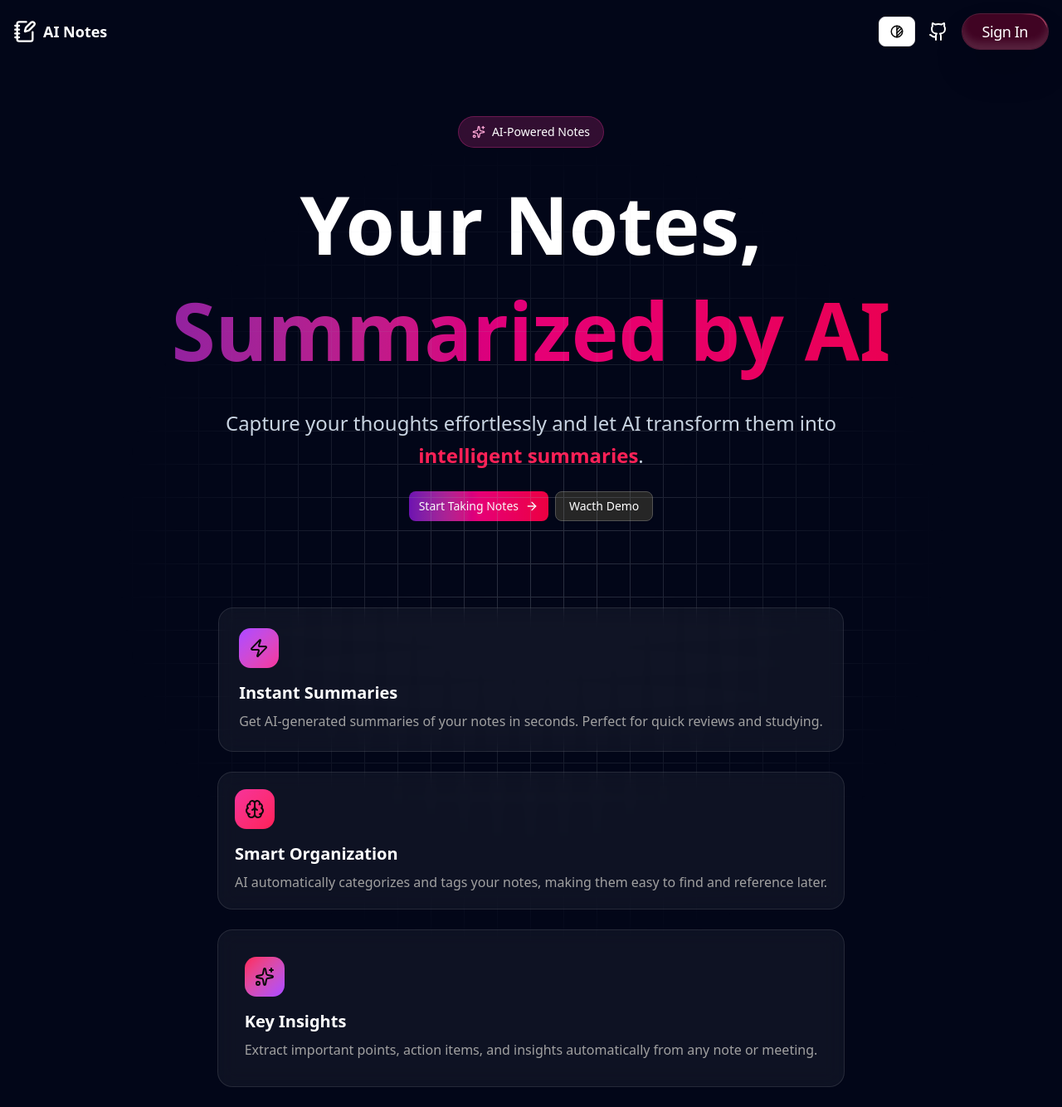
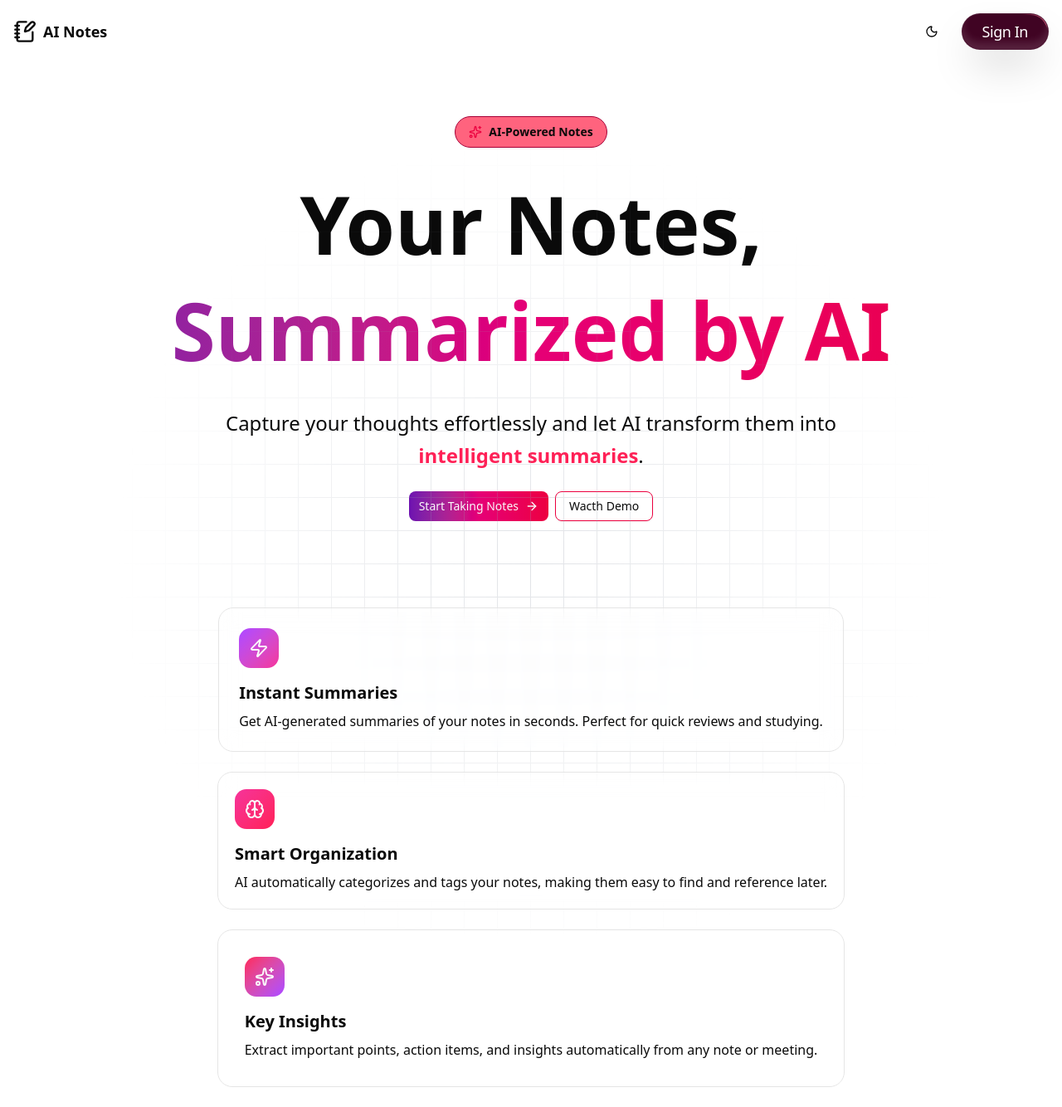
Before and after one commit to MDK528/fullstack-notes-app, a React (Vite) app in the folder client/: page / in a window 1280 px wide. Shown: the whole page at 83% size. Built offline with nearby package versions, Linux system fonts and the light colour scheme.

Commit message:
feat: Refactor Hero, ThemeBtn, and service components for improved UI and functionality

```diff
--- a/client/src/components/Hero.jsx
+++ b/client/src/components/Hero.jsx
@@ -9,10 +9,7 @@ function Hero() {
 
 
   return (
-    // <div className=' inset-0 z-0 bg-[radial-gradient(140%_140%_at_50%_90%,#000000_50%,#350136_100%)]
-    // sm:bg-[radial-gradient(150%_120%_at_40%_100%,#000000_30%,#350136_100%)]'
-    // >
-    <div className="relative items-center justify-center overflow-hidden bg-slate-950">
+    <div className="relative items-center justify-center overflow-hidden bg-background dark:bg-background">
       <AnimatedGridPattern
         numSquares={30}
         maxOpacity={0.5}
@@ -21,28 +18,28 @@ function Hero() {
       />
         <div className='flex items-center justify-between px-2 md:px-4 py-2 md:py-4'>
             <div className='flex items-center justify-center gap-2'>
-                <NotebookPen className='text-background' height={28} width={28}/>
-                <span className='text-background text-base font-semibold md:font-bold md:text-lg'>AI Notes</span>
+                <NotebookPen className='' height={28} width={28}/>
+                <span className='text-base font-semibold md:font-bold md:text-lg'>AI Notes</span>
             </div>
             <div className='flex items-center gap-4'>
               <ThemeBtn/>
-              <a href="https://github.com/MDK528/fullstack-notes-app" target='_blank'>
+              {/* <a href="https://github.com/MDK528/fullstack-notes-app" target='_blank' className='px-2 py-2 rounded-full bg-foreground '>
                 <svg xmlns="http://www.w3.org/2000/svg" width="24" height="24" viewBox="0 0 24 24" fill="none" stroke="currentColor" stroke-width="2" stroke-linecap="round" stroke-linejoin="round" class="lucide lucide-github-icon lucide-github text-background"><path d="M15 22v-4a4.8 4.8 0 0 0-1-3.5c3 0 6-2 6-5.5.08-1.25-.27-2.48-1-3.5.28-1.15.28-2.35 0-3.5 0 0-1 0-3 1.5-2.64-.5-5.36-.5-8 0C6 2 5 2 5 2c-.3 1.15-.3 2.35 0 3.5A5.403 5.403 0 0 0 4 9c0 3.5 3 5.5 6 5.5-.39.49-.68 1.05-.85 1.65-.17.6-.22 1.23-.15 1.85v4"/><path d="M9 18c-4.51 2-5-2-7-2"/></svg>
-              </a>
+              </a> */}
               <SignIn/>
             </div>
         </div>
 
         <div className="text-center space-y-8 mt-16">
 
-          <div className="inline-flex items-center space-x-2 px-4 py-2 bg-pink-500/20 border border-pink-500/30 rounded-full backdrop-blur-sm">
-            <Sparkles className="w-4 h-4 text-pink-300" />
-            <span className="text-sm text-background">AI-Powered Notes</span>
+          <div className="inline-flex items-center space-x-2 px-4 py-2 bg-rose-400 border border-rose-800 rounded-full backdrop-blur-sm">
+            <Sparkles className="w-4 h-4 text-rose-600" />
+            <span className="text-sm font-semibold">AI-Powered Notes</span>
           </div>
 
 
           <h1 className="text-4xl md:text-6xl lg:text-8xl font-black leading-tight">
-            <span className="block text-background  ">
+            <span className="block">
               Your Notes,
             </span>
             <span className="block bg-linear-to-r from-purple-800 via-pink-600 to-rose-600 bg-clip-text text-transparent mt-2">
@@ -50,44 +47,44 @@ function Hero() {
             </span>
           </h1>
 
-          <p className="text-base md:text-2xl text-slate-300 max-w-3xl mx-auto leading-relaxed">
+          <p className="text-base md:text-2xl max-w-3xl mx-auto leading-relaxed">
             Capture your thoughts effortlessly and let AI transform them into
             <span className="text-rose-500 font-semibold"> intelligent summaries</span>.
           </p>
         </div>
 
         <div className='text-center my-6'>
-          <Button variant='default' className={'bg-linear-to-r from-purple-800 via-pink-600 to-rose-600 cursor-pointer mx-1'}>Start Taking Notes<ArrowRight/></Button>
-          <Button variant='outline' className={'border-neutral-600 bg-neutral-800 text-background hover:text-background hover:bg-neutral-700 cursor-pointer mx-1'}>Wacth Demo</Button>
+          <Button variant='default' className={'bg-linear-to-r from-purple-800 via-pink-600 to-rose-600 cursor-pointer dark:text-foreground mx-1'}>Start Taking Notes<ArrowRight/></Button>
+          <Button variant='outline' className={'border-rose-600 dark:border-rose-600 dark:text-foreground bg-background cursor-pointer mx-1'}>Wacth Demo</Button>
         </div>
 
         <div className="grid md:grid-cols-1 gap-6 mt-20 mx-4 py-6 text-left  place-content-center place-items-center">
-            <div className="group p-6 bg-white/5 backdrop-blur-md rounded-2xl border border-white/10 hover:bg-white/10 transition-all duration-300 hover:scale-105 hover:border-pink-500/50">
+            <div className="group p-6 bg-white/5 backdrop-blur-md rounded-2xl border hover:bg-white/10 transition-all duration-300 hover:scale-105 hover:border-rose-600">
               <div className="w-12 h-12 bg-linear-to-br from-purple-500 to-pink-500 rounded-xl flex items-center justify-center mb-4 group-hover:rotate-6 transition-transform duration-300">
-                <Zap className="w-6 h-6" />
+                <Zap className="w-6 h-6 text-neutral-50" />
               </div>
-              <h3 className="text-xl font-bold mb-2 text-background">Instant Summaries</h3>
-              <p className="text-neutral-400">
+              <h3 className="text-xl font-bold mb-2">Instant Summaries</h3>
+              <p className="">
                 Get AI-generated summaries of your notes in seconds. Perfect for quick reviews and studying.
               </p>
             </div>
 
-            <div className="group p-5 bg-white/5 backdrop-blur-md rounded-2xl border border-white/10 hover:bg-white/10 transition-all duration-300 hover:scale-105 hover:border-pink-500/50">
+            <div className="group p-5 bg-white/5 backdrop-blur-md rounded-2xl border hover:bg-white/10 transition-all duration-300 hover:scale-105 hover:border-rose-600">
               <div className="w-12 h-12 bg-linear-to-br from-pink-500 to-rose-500 rounded-xl flex items-center justify-center mb-4 group-hover:rotate-6 transition-transform duration-300">
-                <Brain className="w-6 h-6" />
+                <Brain className="w-6 h-6 text-neutral-50" />
               </div>
-              <h3 className="text-xl font-bold mb-2 text-background">Smart Organization</h3>
-              <p className="text-neutral-400">
+              <h3 className="text-xl font-bold mb-2">Smart Organization</h3>
+              <p className="">
                 AI automatically categorizes and tags your notes, making them easy to find and reference later.
               </p>
             </div>
 
-            <div className="group p-8 bg-white/5 backdrop-blur-md rounded-2xl border border-white/10 hover:bg-white/10 transition-all duration-300 hover:scale-105 hover:border-pink-500/50">
+            <div className="group p-8 bg-white/5 backdrop-blur-md rounded-2xl border hover:bg-white/10 transition-all duration-300 hover:scale-105 hover:border-rose-600">
               <div className="w-12 h-12 bg-linear-to-br from-rose-500 to-purple-500 rounded-xl flex items-center justify-center mb-4 group-hover:rotate-6 transition-transform duration-300">
-                <Sparkles className="w-6 h-6" />
+                <Sparkles className="w-6 h-6 text-neutral-50" />
               </div>
-              <h3 className="text-xl font-bold mb-2 text-background">Key Insights</h3>
-              <p className="text-neutral-400">
+              <h3 className="text-xl font-bold mb-2">Key Insights</h3>
+              <p className="">
                 Extract important points, action items, and insights automatically from any note or meeting.
               </p>
             </div>
--- a/client/src/components/ThemeBtn.jsx
+++ b/client/src/components/ThemeBtn.jsx
@@ -1,4 +1,5 @@
 import React, {useState, useEffect} from 'react'
+import {Sun, Moon} from "lucide-react"
 import { Button } from './ui/button.jsx'
 import { useTheme } from '@/context/context.js'
 
@@ -16,15 +17,8 @@ function ThemeBtn() {
     return (
 
         <div className=''>
-            <Button variant="outline" className='cursor-pointer' onClick={toggleTheme}>
-                <svg xmlns="http://www.w3.org/2000/svg" width="24" height="24" viewBox="0 0 24 24" fill="none" stroke="currentColor" stroke-width="2" stroke-linecap="round" stroke-linejoin="round" class="size-4.5">
-                    <path d="M12 3l0 18"></path>
-                    <path stroke="none" d="M0 0h24v24H0z" fill="none"></path>
-                    <path d="M12 9l4.65 -4.65"></path>
-                    <path d="M12 14.3l7.37 -7.37"></path>
-                    <path d="M12 12m-9 0a9 9 0 1 0 18 0a9 9 0 1 0 -18 0"></path>
-                    <path d="M12 19.6l8.85 -8.85"></path>
-                </svg>
+            <Button variant='ghost' className='cursor-pointer outline-none rounded-full dark:bg-background bg-background ' onClick={toggleTheme}>
+                {themeMode === 'light' ? <Moon/>: <Sun/>}
             </Button>
         </div>
     )
--- a/client/src/services/auth.service.js
+++ b/client/src/services/auth.service.js
@@ -27,7 +27,7 @@ const authService = {
     },
     logout: async ()=>{
         try {
-            const res = await apiInstance.post("/logout", credentials)
+            const res = await apiInstance.post("/logout")
             return res.data
         } catch (error) {
             throw new Error ( error?.response?.data?.message || 'Logout failed' )
@@ -39,12 +39,14 @@ const authService = {
             const res = await apiInstance.get("/profile")
             return res.data
         } catch (error) {
-            throw new Error ( error?.response?.data?.message || 'Failed to fetch user profile' )
+            // throw new Error ( error?.response?.data?.message || 'Failed to fetch user profile' )
+            return null
         }
     },
     changePassword: async (passwords)=>{
         try {
             const res = await apiInstance.patch("/change-password", passwords)
+            return res.data
         } catch (error) {
             throw new Error ( error?.response?.data?.message || 'Failed to cahnge password' )
         }
@@ -57,7 +59,7 @@ const authService = {
             throw new Error ( error?.response?.data?.message || 'Failed to update user' )
         }
     },
-    isLoggeIn:  async()=>{
+    isLoggedIn:  async()=>{
         try {
             const res = await apiInstance.get("/profile")
             return !!res.data
--- a/client/src/services/notes.service.js
+++ b/client/src/services/notes.service.js
@@ -9,9 +9,9 @@ const noteService = {
             throw new Error(error?.response?.data?.message || "Failed to create note")
         }
     },
-    getNote: async(id)=>{
+    getNotes: async()=>{
         try {
-            const res = await apiInstance.get(`/get-note/${id}`)
+            const res = await apiInstance.get("/notes")
             return res.data
         } catch (error) {
             throw new Error(error?.response?.data?.message || "Failed to fetch note")
```
Also changed, not shown: 2 other files (tests, documents, lock files or other folders).
